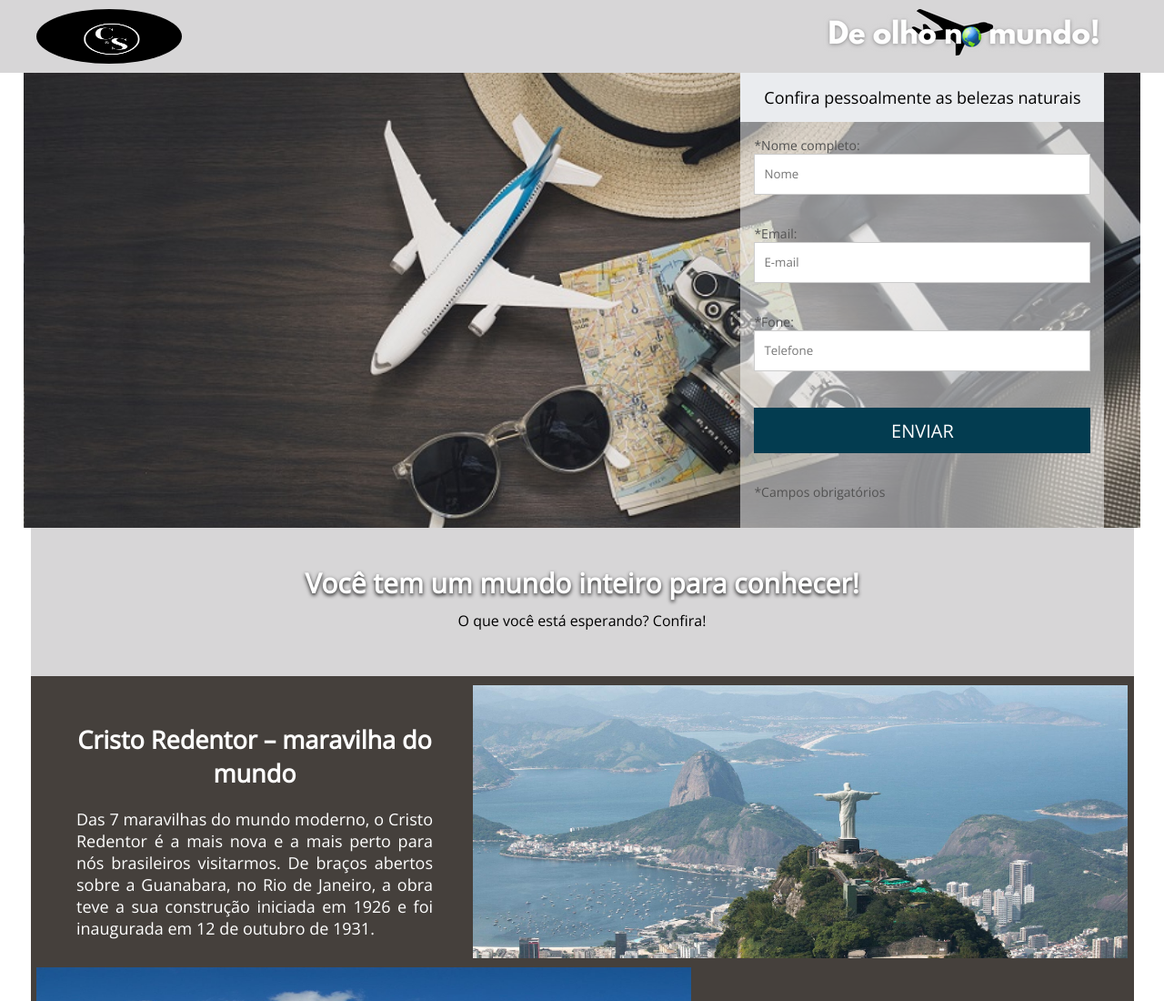
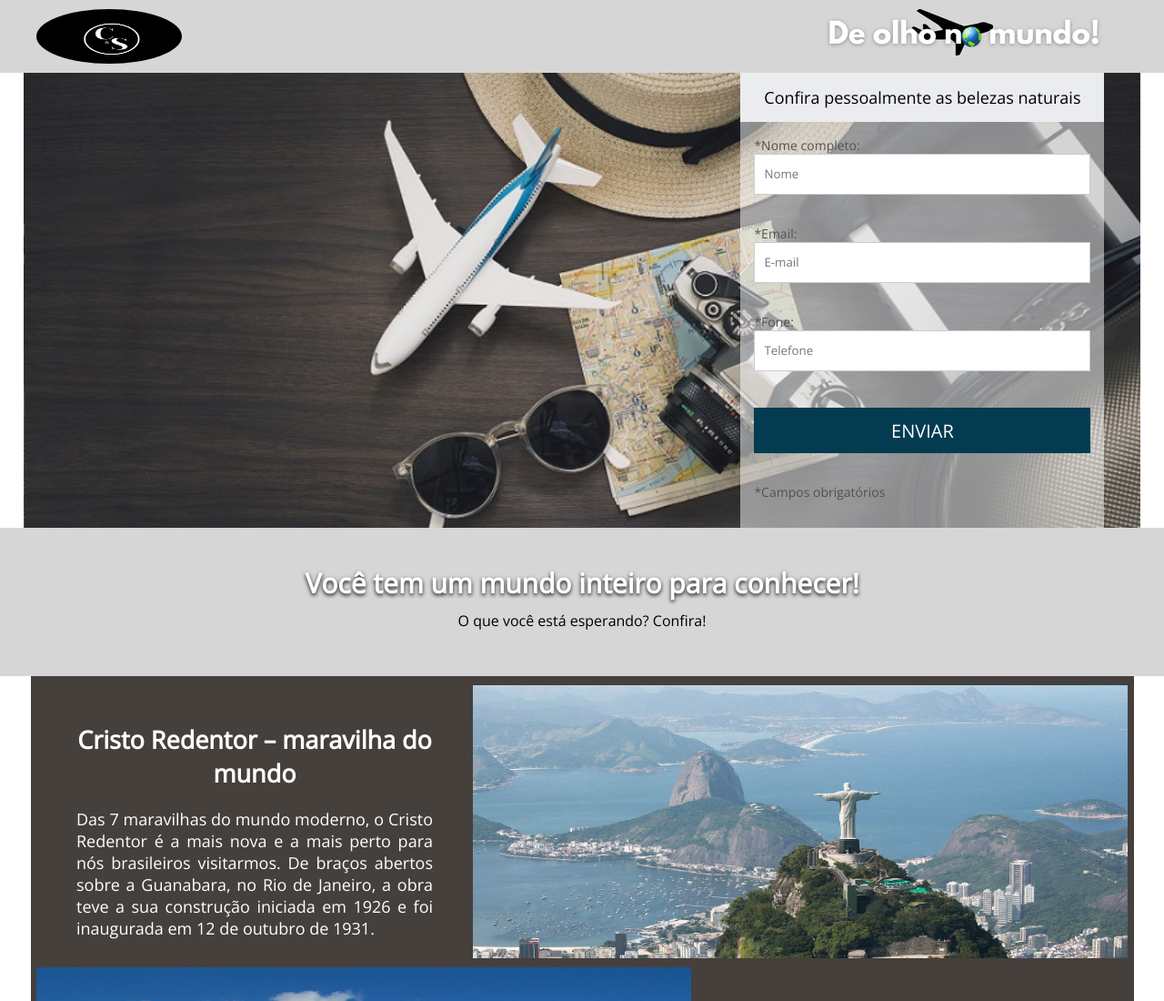
Before and after one commit to cri-suh/Landing-Page, a plain HTML site: page index.html in a window 1280 px wide. Shown: the top 1100 px of the page at 91% size. Drawn offline with nearby package versions, Linux system fonts and the light colour scheme.

Commit message:
Update style.css section chamada
removendo o width

```diff
--- a/css/style.css
+++ b/css/style.css
@@ -98,7 +98,6 @@ section.cover-form{
     background-color: hwb(196 5% 35%);
 }
 section.chamada{
-    width:1213px;
     max-width:100%;
     margin:0 auto;
     padding:40px 0;
```
